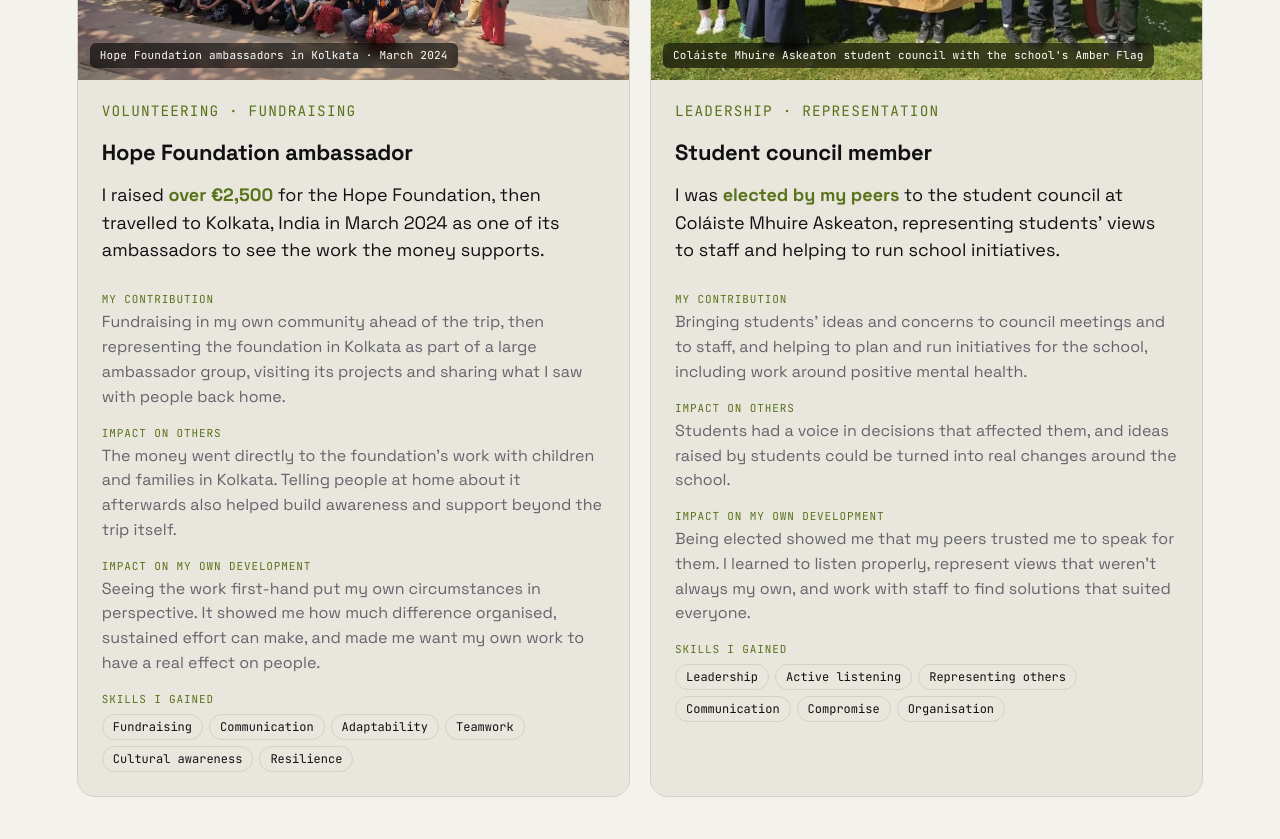
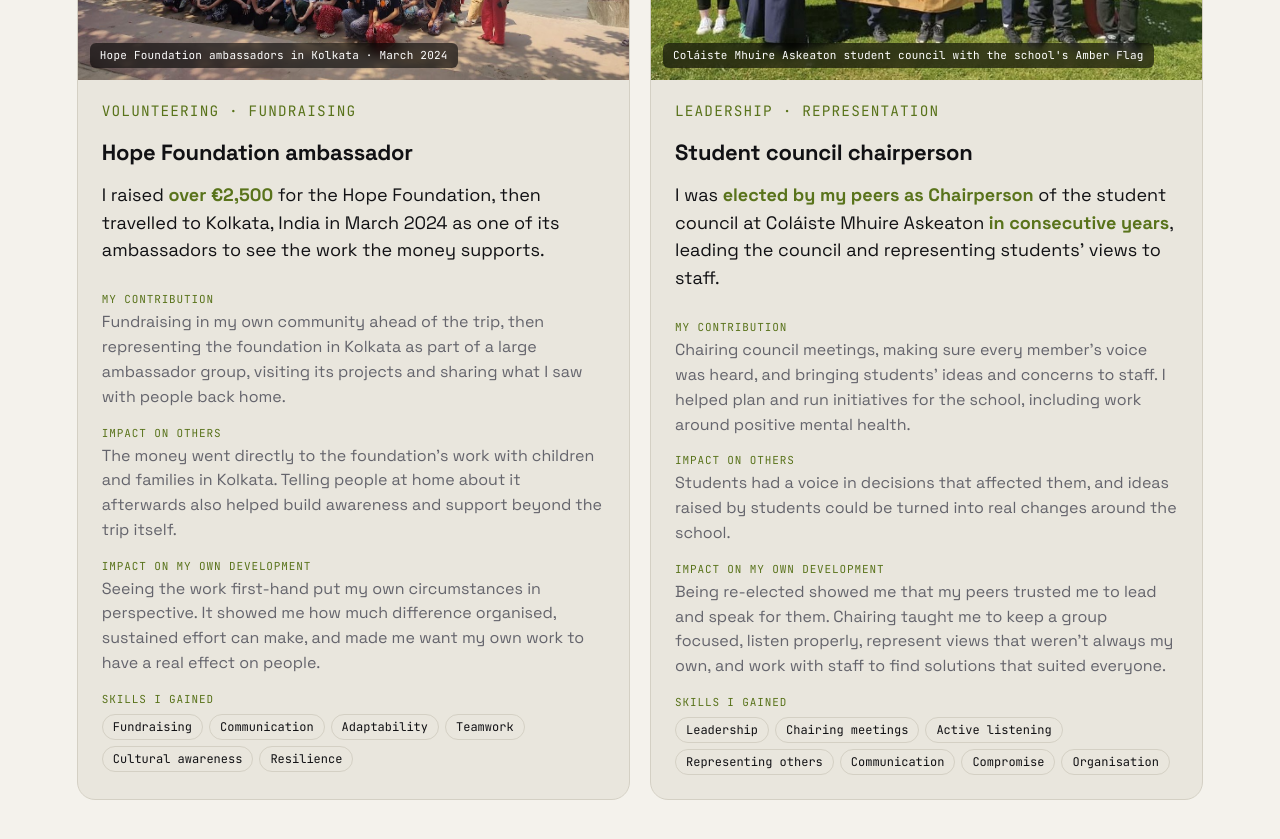
Before and after one commit to JamieRuane/Portfolio-Site, a plain HTML site: page index.html in a window 1280 px wide. Shown: the part 6820-7659 px from the top of the page. Drawn offline with Linux system fonts and the light colour scheme; animation ran at ten frames a second.

Commit message:
Update student council card to Chairperson
Matches the CV: elected by peers as Chairperson of the student council
in consecutive years. Contribution and development text now mention
chairing meetings, and 'Chairing meetings' is added to the skills.

Co-Authored-By: Claude Opus 5.5 <noreply@anthropic.com>

```diff
--- a/index.html
+++ b/index.html
@@ -284,19 +284,19 @@
             <figcaption class="mono">Coláiste Mhuire Askeaton student council with the school's Amber Flag</figcaption>
           </figure>
           <span class="value-num mono">leadership · representation</span>
-          <h4>Student council member</h4>
-          <p class="activity-lead">I was <strong>elected by my peers</strong> to the student council at Coláiste Mhuire Askeaton, representing students' views to staff and helping to run school initiatives.</p>
+          <h4>Student council chairperson</h4>
+          <p class="activity-lead">I was <strong>elected by my peers as Chairperson</strong> of the student council at Coláiste Mhuire Askeaton <strong>in consecutive years</strong>, leading the council and representing students' views to staff.</p>
           <dl class="activity-points">
             <dt>My contribution</dt>
-            <dd>Bringing students' ideas and concerns to council meetings and to staff, and helping to plan and run initiatives for the school, including work around positive mental health.</dd>
+            <dd>Chairing council meetings, making sure every member's voice was heard, and bringing students' ideas and concerns to staff. I helped plan and run initiatives for the school, including work around positive mental health.</dd>
             <dt>Impact on others</dt>
             <dd>Students had a voice in decisions that affected them, and ideas raised by students could be turned into real changes around the school.</dd>
             <dt>Impact on my own development</dt>
-            <dd>Being elected showed me that my peers trusted me to speak for them. I learned to listen properly, represent views that weren't always my own, and work with staff to find solutions that suited everyone.</dd>
+            <dd>Being re-elected showed me that my peers trusted me to lead and speak for them. Chairing taught me to keep a group focused, listen properly, represent views that weren't always my own, and work with staff to find solutions that suited everyone.</dd>
             <dt>Skills I gained</dt>
             <dd>
               <ul class="skill-chips">
-                <li>Leadership</li><li>Active listening</li><li>Representing others</li><li>Communication</li><li>Compromise</li><li>Organisation</li>
+                <li>Leadership</li><li>Chairing meetings</li><li>Active listening</li><li>Representing others</li><li>Communication</li><li>Compromise</li><li>Organisation</li>
               </ul>
             </dd>
           </dl>
```
